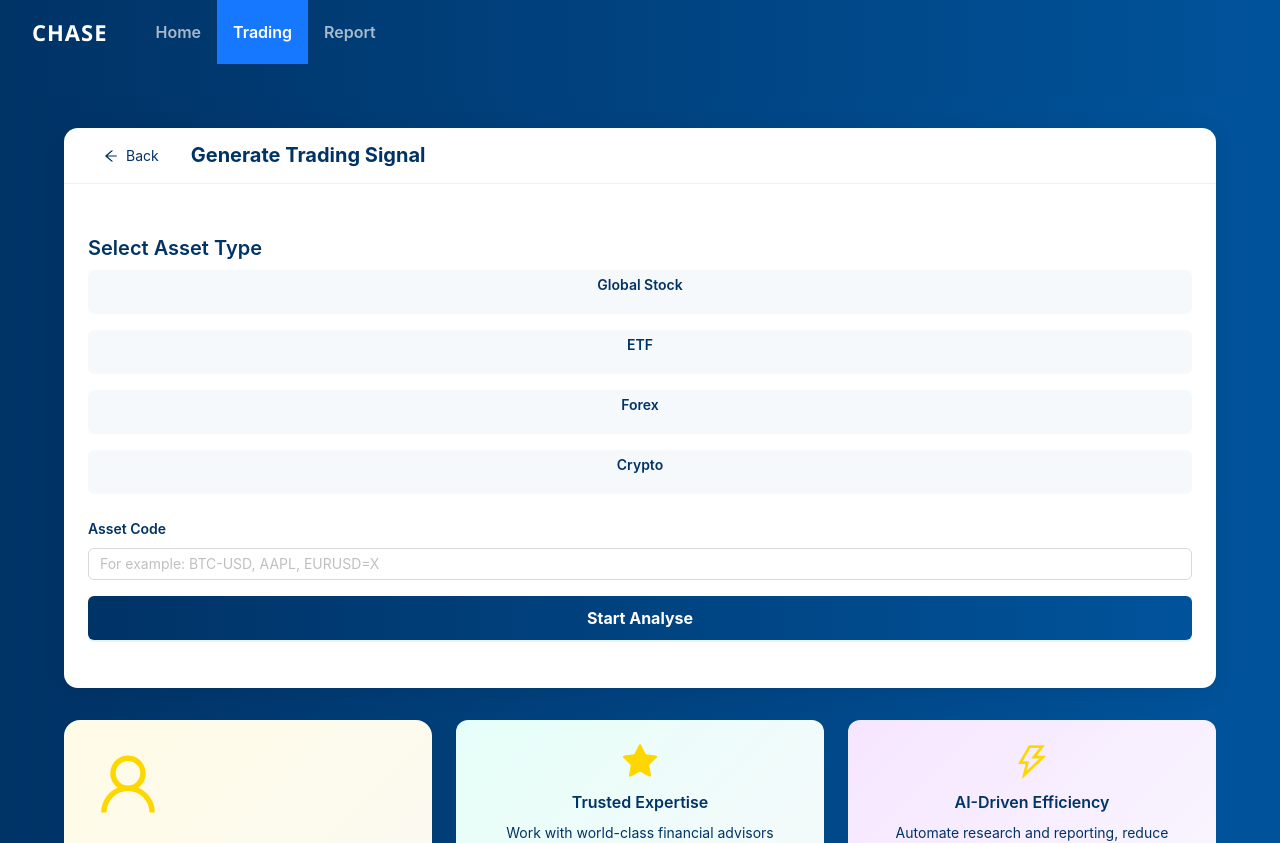
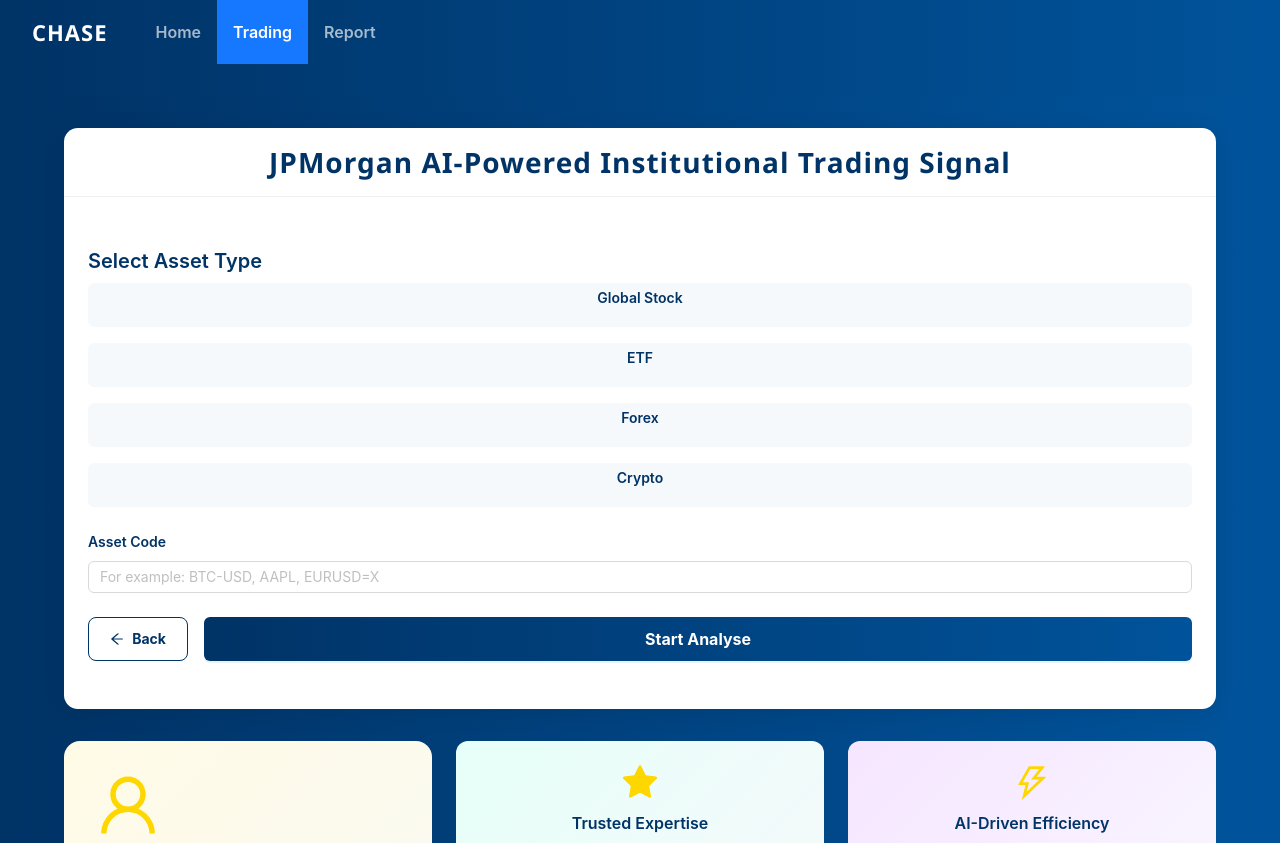
Before and after one commit to cybersreejith/AI-Quant-Trading-Signal, a React (Create React App) app in the folder frontend/: page /trading in a window 1280 px wide. Shown: the top 843 px of the page. Built offline with nearby package versions, Linux system fonts and the light colour scheme.

Commit message:
Updates to layout

```diff
--- a/frontend/src/pages/Home_New.tsx
+++ b/frontend/src/pages/Home_New.tsx
@@ -6,6 +6,9 @@
 
 const JPM_BLUE = "#003366";
 const JPM_GRADIENT = "linear-gradient(90deg, #003366 0%, #00539B 100%)";
+const JPM_GRADIENT_2 =
+  "linear-gradient(90deg, rgb(40, 78, 120) 0%, rgb(70, 110, 170) 60%, rgb(90, 120, 160) 100%)";
+
 const GOLD = "#FFD700";
 
 const gridBgColors = [
@@ -32,7 +35,7 @@
         <Col span={24}>
           <Card
             style={{
-              background: JPM_GRADIENT,
+              background: JPM_GRADIENT_2,
               border: "none",
               borderRadius: 18,
               boxShadow: "0 6px 32px rgba(0,0,0,0.12)",
@@ -207,7 +210,7 @@
               <Card
                 hoverable
                 style={{
-                  background: JPM_GRADIENT,
+                  background: JPM_GRADIENT_2,
                   border: "none",
                   borderRadius: 16,
                   height: "210px",
@@ -250,7 +253,7 @@
               <Card
                 hoverable
                 style={{
-                  background: JPM_GRADIENT,
+                  background: JPM_GRADIENT_2,
                   border: "none",
                   borderRadius: 16,
                   height: "210px",
--- a/frontend/src/pages/Trading_New.tsx
+++ b/frontend/src/pages/Trading_New.tsx
@@ -236,17 +236,27 @@
       <Card
         style={cardStyle}
         title={
-          <div style={{ display: "flex", alignItems: "center" }}>
-            <Button
-              type="text"
-              icon={<ArrowLeftOutlined />}
-              onClick={() => navigate("/")}
-              style={{ marginRight: 16, color: JPM_BLUE }}
+          <div
+            style={{
+              display: "flex",
+              alignItems: "center",
+              justifyContent: "center",
+              width: "100%",
+              padding: "12px 0",
+            }}
           >
-              Back
-            </Button>
-            <span style={{ color: JPM_BLUE, fontWeight: 700, fontSize: 20 }}>
-              Generate Trading Signal
+            <span
+              style={{
+                fontWeight: 800,
+                fontSize: 28,
+                letterSpacing: 1,
+                fontFamily: "Segoe UI, Arial, sans-serif",
+                textAlign: "center",
+                display: "inline-block",
+                color: JPM_BLUE,
+              }}
+            >
+              JPMorgan AI-Powered Institutional Trading Signal
             </span>
           </div>
         }
@@ -282,7 +292,6 @@
               ))}
             </Space>
           </Radio.Group>
-
           <Text strong style={{ color: JPM_BLUE }}>
             Asset Code
           </Text>
@@ -292,7 +301,6 @@
             value={symbol}
             onChange={(e) => setSymbol(e.target.value)}
           />
-
           {showAssetList && assetType && (
             <div
               style={{ marginBottom: 16, maxHeight: 220, overflowY: "auto" }}
@@ -326,20 +334,39 @@
             </div>
           )}
 
+          <div style={{ display: "flex", gap: 16, marginTop: 8 }}>
+            <Button
+              icon={<ArrowLeftOutlined />}
+              onClick={() => navigate("/")}
+              style={{
+                height: "44px",
+                background: "#fff",
+                color: JPM_BLUE,
+                fontWeight: 700,
+                border: `1px solid ${JPM_BLUE}`,
+                borderRadius: 8,
+                minWidth: 100,
+              }}
+            >
+              Back
+            </Button>
+
             <Button
               type="primary"
               onClick={handleSubmit}
               style={{
-              width: "100%",
+                flex: 1,
                 height: "44px",
                 background: JPM_GRADIENT,
                 border: "none",
                 fontWeight: 700,
                 fontSize: 16,
+                minWidth: 140,
               }}
             >
               Start Analyse
             </Button>
+          </div>
         </div>
       </Card>
 
```
Lines whose indentation alone changed are shown as unchanged.
